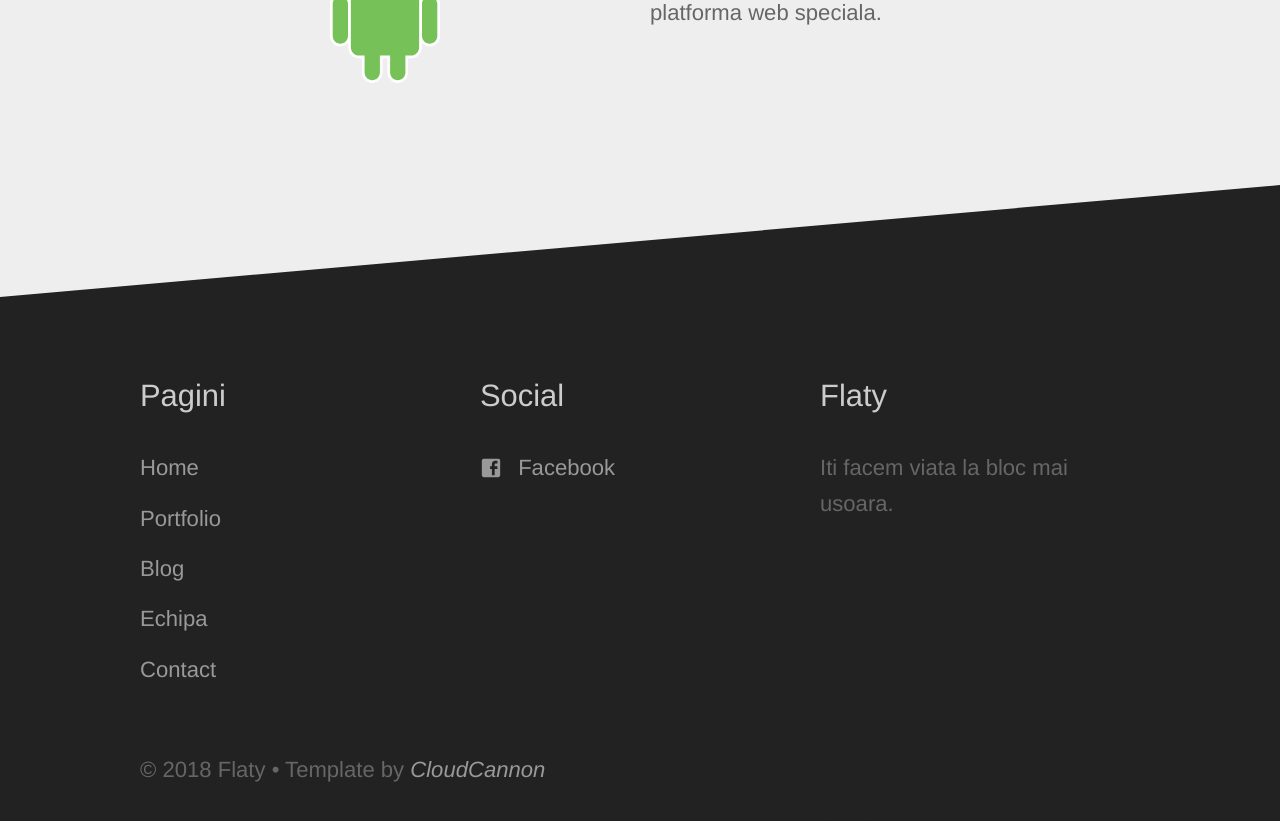
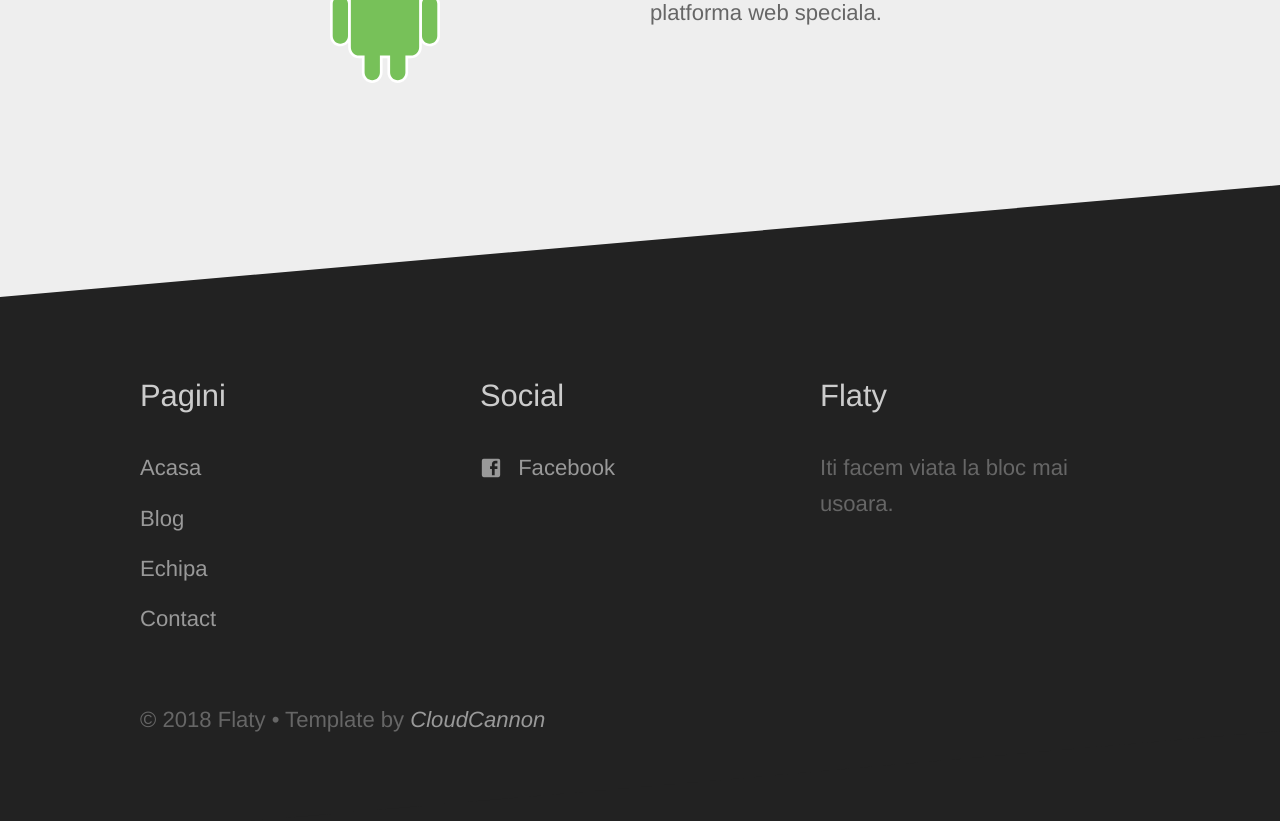
Before and after one commit to rptoma/Flaty, a Jekyll site: the page built from index.html, in a window 1280 px wide and 900 px high, scrolled down 1579 px. Shown: the top 821 px of the window. Built offline with Jekyll 4.4.1, drawn with Linux system fonts in a browser that asks for light colours.

Commit message:
Updated '_data/footer.yml' via CloudCannon

```diff
--- a/_data/footer.yml
+++ b/_data/footer.yml
@@ -1,9 +1,7 @@
 - title: Pagini
   links:
-    - name: Home
+    - name: Acasa
       link: /
-    - name: Portfolio
-      link: /portfolio/
     - name: Blog
       link: /blog/
     - name: Echipa
```
